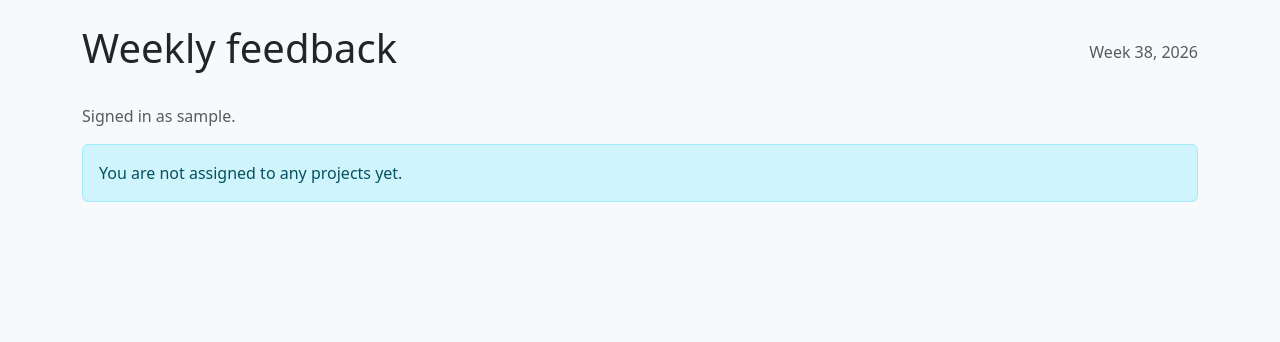
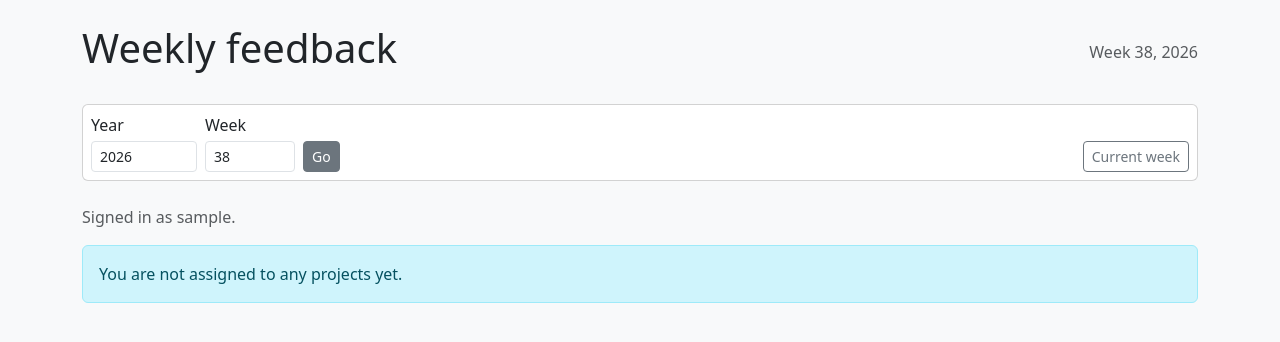
Before and after one commit to luguzza-patrick/weekly-project-tool, a Django app: page /weekly/ in a window 1280 px wide. Shown: the part 56-398 px from the top of the page. Run offline with Django 5.2, Linux system fonts and the light colour scheme; the visitor is signed in with stand-in values (Sample User, id 1); data that the repository does not hold is empty.

Commit message:
Task 9 week navigation and past week review

```diff
--- a/projects/templates/projects/dashboard.html
+++ b/projects/templates/projects/dashboard.html
@@ -8,6 +8,8 @@
     <h1>Dashboard</h1>
     <div class="text-muted">Week {{ week }}, {{ year }}</div>
   </div>
+
+  {% include "projects/includes/week_picker.html" with picker_url="dashboard" %}
 
   <div class="card mb-4">
     <div class="card-body">
--- /dev/null
+++ b/projects/templates/projects/includes/week_picker.html
@@ -0,0 +1,21 @@
+{% load i18n %}
+<form method="get" action="{% url picker_url %}" class="card card-body p-2 mb-4">
+  <div class="row g-2 align-items-end">
+    <div class="col-auto">
+      <label class="form-label mb-1" for="week-picker-year">Year</label>
+      <input type="number" id="week-picker-year" name="year" class="form-control form-control-sm"
+             value="{{ year }}" min="2000" max="2100">
+    </div>
+    <div class="col-auto">
+      <label class="form-label mb-1" for="week-picker-week">Week</label>
+      <input type="number" id="week-picker-week" name="week" class="form-control form-control-sm"
+             value="{{ week }}" min="1" max="53">
+    </div>
+    <div class="col-auto">
+      <button type="submit" class="btn btn-secondary btn-sm">Go</button>
+    </div>
+    <div class="col-auto ms-auto">
+      <a class="btn btn-outline-secondary btn-sm" href="{% url picker_url %}">Current week</a>
+    </div>
+  </div>
+</form>
--- a/projects/templates/projects/weekly_form.html
+++ b/projects/templates/projects/weekly_form.html
@@ -7,6 +7,8 @@
     <h1>Weekly feedback</h1>
     <div class="text-muted">Week {{ week }}, {{ year }}</div>
   </div>
+
+  {% include "projects/includes/week_picker.html" with picker_url="weekly" %}
 
   <p class="text-muted">Signed in as {{ request.user.get_username }}.</p>
 
--- a/projects/views.py
+++ b/projects/views.py
@@ -13,6 +13,26 @@ def week_for_today():
     """Return the (year, week) of the reporting period (ISO week)."""
     year, week, _ = date.today().isocalendar()
     return year, week
+
+
+def resolve_week(request):
+    """Return the (year, week) to display, from query params or today's week."""
+    default_year, default_week = week_for_today()
+    try:
+        year = int(request.GET.get("year", default_year))
+        week = int(request.GET.get("week", default_week))
+    except (TypeError, ValueError):
+        return default_year, default_week
+    if not 1 <= week <= 53 or year < 1:
+        return default_year, default_week
+    return year, week
+
+
+def week_jump_url(name, year, week):
+    """Return the named URL rendering the given week."""
+    if (year, week) == week_for_today():
+        return f"/{name}/"
+    return f"/{name}/?year={year}&week={week}"
 
 
 def initial_for_projects(projects, report):
@@ -65,13 +85,13 @@ def weekly_form(request):
     """Render and process the weekly feedback form for the signed-in user."""
     user = request.user
     projects = user.projects.all() if user.is_authenticated else user.projects.none()
-    year, week = week_for_today()
+    year, week = resolve_week(request)
 
     if request.method == "POST":
         formset = ProjectFeedbackFormSet(request.POST)
         if formset.is_valid():
             save_feedback(request, year, week, formset)
-            return redirect("weekly")
+            return redirect(week_jump_url("weekly", year, week))
     else:
         report = WeeklyReport.objects.filter(
             user=user, year=year, week=week
@@ -91,8 +111,8 @@ def weekly_form(request):
 
 @login_required
 def dashboard(request):
-    """Show all current-week feedback across projects with status counts."""
-    year, week = week_for_today()
+    """Show feedback across projects for a chosen reporting week."""
+    year, week = resolve_week(request)
     reports = WeeklyReport.objects.filter(year=year, week=week)
     feedbacks = ProjectFeedback.objects.filter(report__in=reports).select_related(
         "report__user", "project"
```
Also changed, not shown: tests/test_week_navigation.py (added, +113 -0 lines), tests/test_weekly_form.py (+1 -1 lines).
